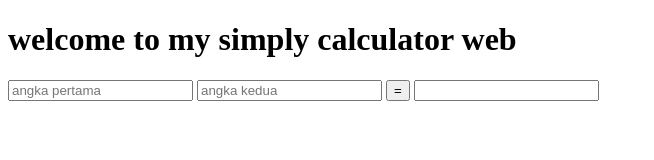
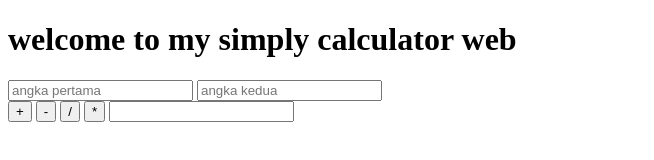
Before and after one commit to arifincesar/multisolusi, a plain HTML site: page index.html in a window 1280 px wide. Shown: the whole page, without its empty margins (0-654 px from the left). Drawn offline with Linux system fonts and the light colour scheme.

Commit message:
nambah fitur operator aritmatika yang baru

```diff
--- a/index.html
+++ b/index.html
@@ -14,7 +14,11 @@
     <h1>welcome to my simply calculator web</h1>
     <input type="number" name="angkapertama" class="form-control" placeholder="angka pertama" aria-label="angka pertama">
     <input type="number" name="angkakedua" class="form-control" placeholder="angka kedua" aria-label="angka kedua">
-    <button type="button" onclick="tambah()" value="+">=</button>
+    <br>
+    <button type="button" onclick="tambah()" value="+">+</button>
+    <button type="button" onclick="kurang()" value="-">-</button>
+    <button type="button" onclick="bagi()" value="/">/</button>
+    <button type="button" onclick="kali()" value="*">*</button>
     <input type="number" name="hasil" class="form-control" placeholder="" aria-label="hasil">
     </form>
 
@@ -25,6 +29,24 @@
             var hasil = angkapertama+angkakedua;
             document.kalkulator.hasil.value=hasil;
         }
+        function kurang(){
+            var angkapertama = parseFloat(document.kalkulator.angkapertama.value);
+            var angkakedua = parseFloat(document.kalkulator.angkakedua.value);
+            var hasil = angkapertama-angkakedua;
+            document.kalkulator.hasil.value=hasil;
+        }
+        function bagi(){
+            var angkapertama = parseFloat(document.kalkulator.angkapertama.value);
+            var angkakedua = parseFloat(document.kalkulator.angkakedua.value);
+            var hasil = angkapertama/angkakedua;
+            document.kalkulator.hasil.value=hasil;
+        }
+        function kali(){
+            var angkapertama = parseFloat(document.kalkulator.angkapertama.value);
+            var angkakedua = parseFloat(document.kalkulator.angkakedua.value);
+            var hasil = angkapertama*angkakedua;
+            document.kalkulator.hasil.value=hasil;
+        }
     </script>
 </body>
 </html>
```
